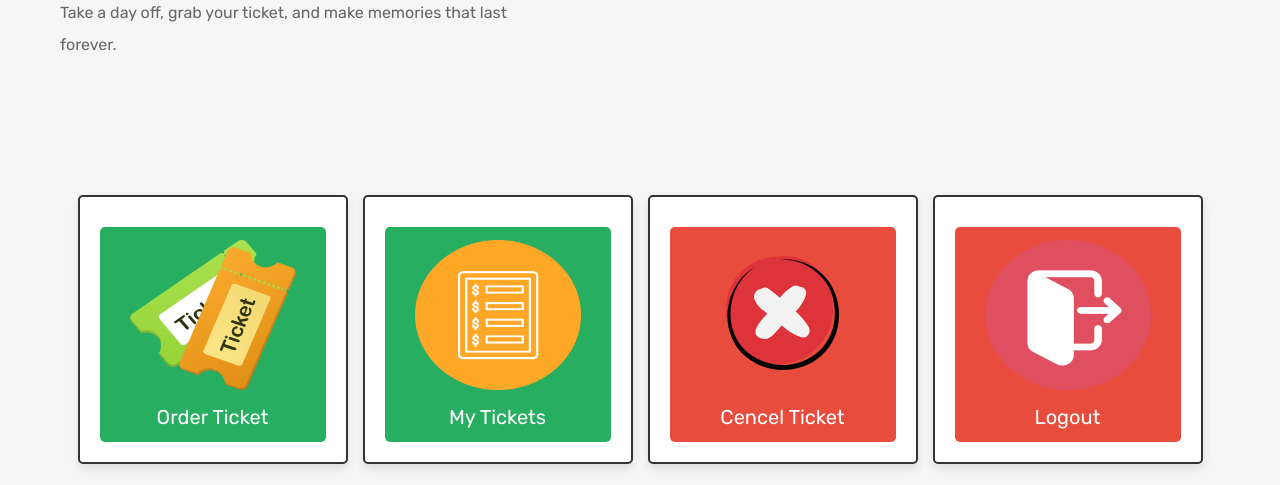
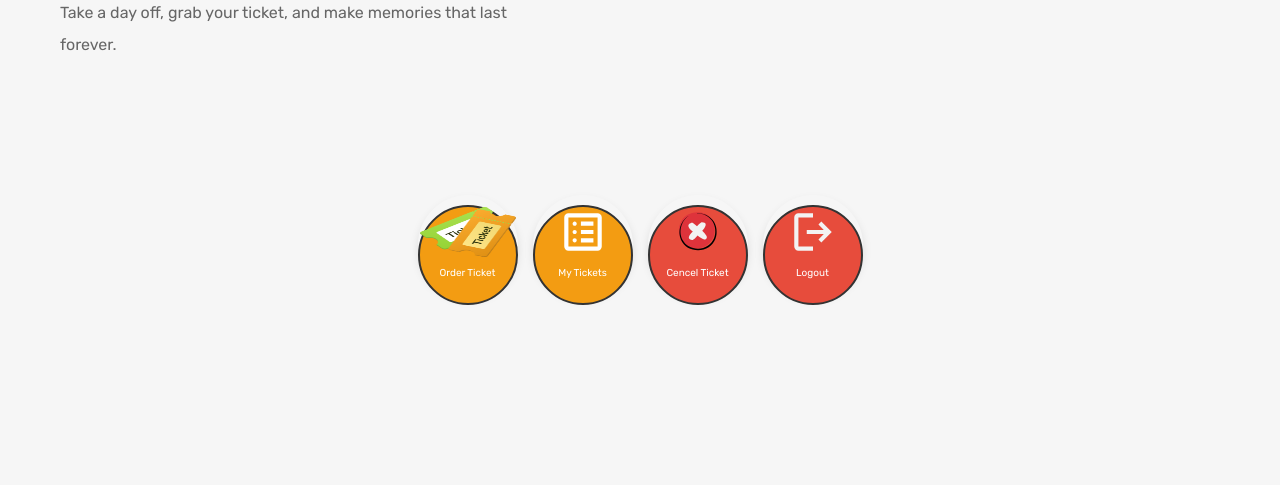
Before and after one commit to Sparda07/Ticket-Management, a PHP site: page /View/home/home.php in a window 1280 px wide. Shown: the part 315-800 px from the top of the page. Run offline with PHP 8.4, Linux system fonts and the light colour scheme; the visitor is signed in with stand-in values (Sample User, id 1).

Commit message:
home fornt done with round button

```diff
--- a/View/home/CSS/style.css
+++ b/View/home/CSS/style.css
@@ -41,32 +41,49 @@
 
 .home-category .box-container{
    display: grid;
-   grid-template-columns: repeat(auto-fit, 27rem);
+   grid-template-columns: repeat(4,10rem);
    gap:1.5rem;
    justify-content: center;
    align-items: flex-start;
 }
 
 .home-category .box-container .box{
-   padding:2rem;
+   padding:0;
    text-align: center;
-   border:var(--border);
-   background-color: var(--white);
    box-shadow: var(--box-shadow);
-   border-radius: .5rem;
+   border-radius: 50%;
+   height: 10rem;
+   width: 10rem;
 }
 
+.home-category .box-container .box .btn,
+.home-category .box-container .box .delete-btn{
+ border-radius: 50%;
+ padding: 0;
+ font-size: 1rem;
+ height: 10rem;
+ width: 10rem;
+ border:var(--border);
+}
+
+.home-category .box-container .box .btn:hover{
+   background-color: var(--orange);
+}
+.home-category .box-container .box .delete-btn:hover{
+   background-color: var(--red);
+}
+
+.home-category .box-container .box .btn{
+   background: var(--orange);
+}
+
+
 .home-category .box-container .box img{
+   display: block;
    width: 100%;
    margin-bottom: 1rem;
 }
 
-.home-category .box-container .box h3{
-   text-transform: uppercase;
-   color:var(--black);
-   padding:1rem 0;
-   font-size: 2rem;
-}
 
 .home-category .box-container .box p{
    line-height: 2;
--- a/View/home/home.php
+++ b/View/home/home.php
@@ -34,22 +34,22 @@ include("../../Model/config.php");
 
         <div class="box-container">
             <div class="box">
-                <a href="order_ticket.php" class="btn"><img src="images/order-now.png" alt="" height="150px">
+                <a href="order_ticket.php" class="btn"><img src="images/order-now.png" alt="" height="50px">
                 Order Ticket</a>
             </div>
 
             <div class="box">
-                <a href="my_ticket.php" class="btn"><img src="images/list.png" alt="" height="150px">
+                <a href="my_ticket.php" class="btn"><img src="images/list.svg" alt="" height="50px">
                 My Tickets
                 </a>
             </div>
 
             <div class="box">
-                <a href="../User/order_ticket.php" class="delete-btn"><img src="images/cencel.svg" alt="Cancel Ticket" height="150px">
+                <a href="../User/order_ticket.php" class="delete-btn"><img src="images/cencel.svg" alt="Cancel Ticket" height="50px">
                 Cencel Ticket</a>
             </div>
             <div class="box">
-                <a href="../Reg/logout.php" class="delete-btn"><img src="images/logout.png" alt="LOgout" height="150px">
+                <a href="../Reg/logout.php" class="delete-btn"><img src="images/logout.svg" alt="LOgout" height="50px" >
                 Logout</a>
             </div>
         </div>
```
Also changed, not shown: View/home/images/list.svg (added), View/home/images/logout.svg (added).
